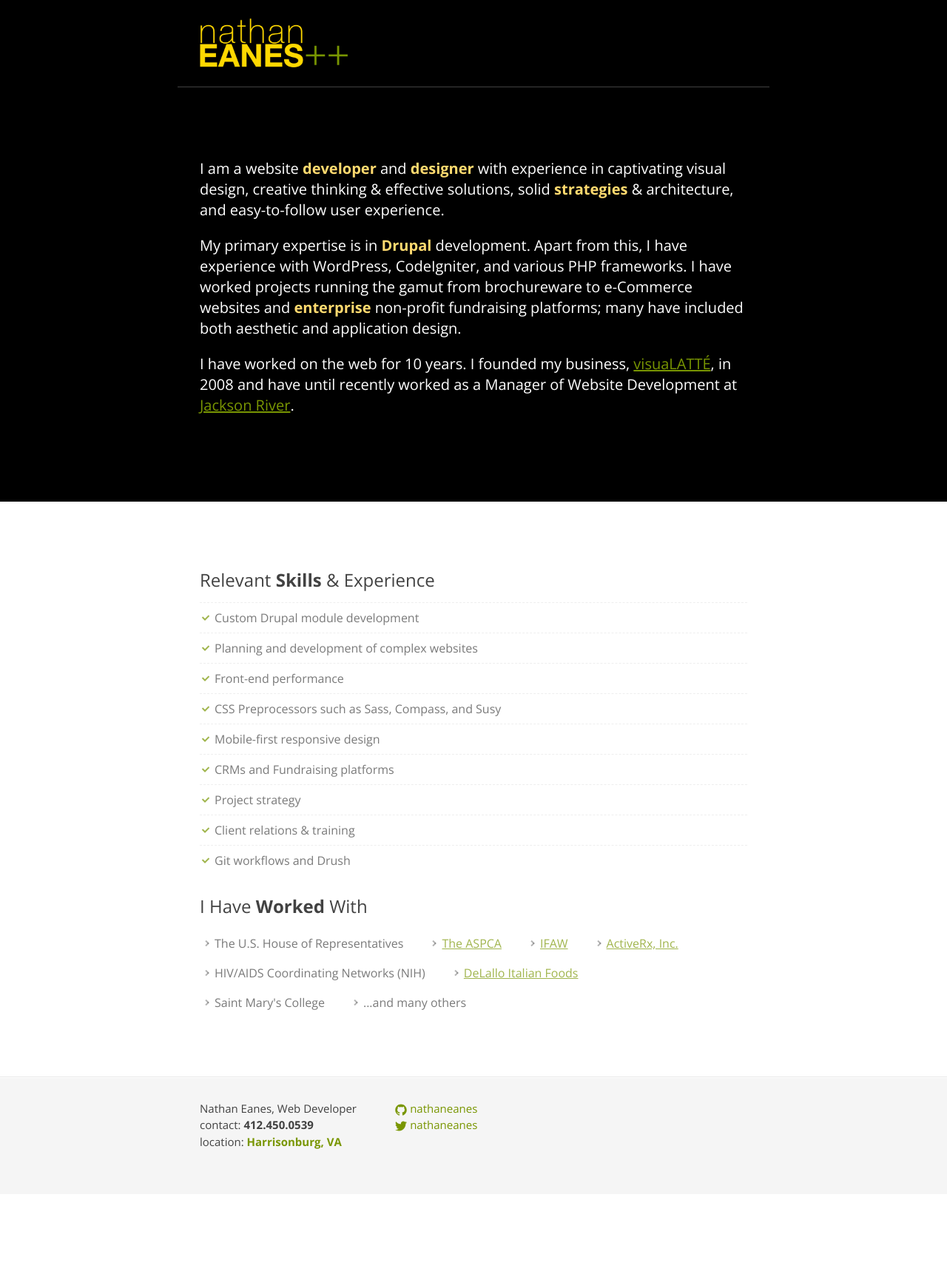
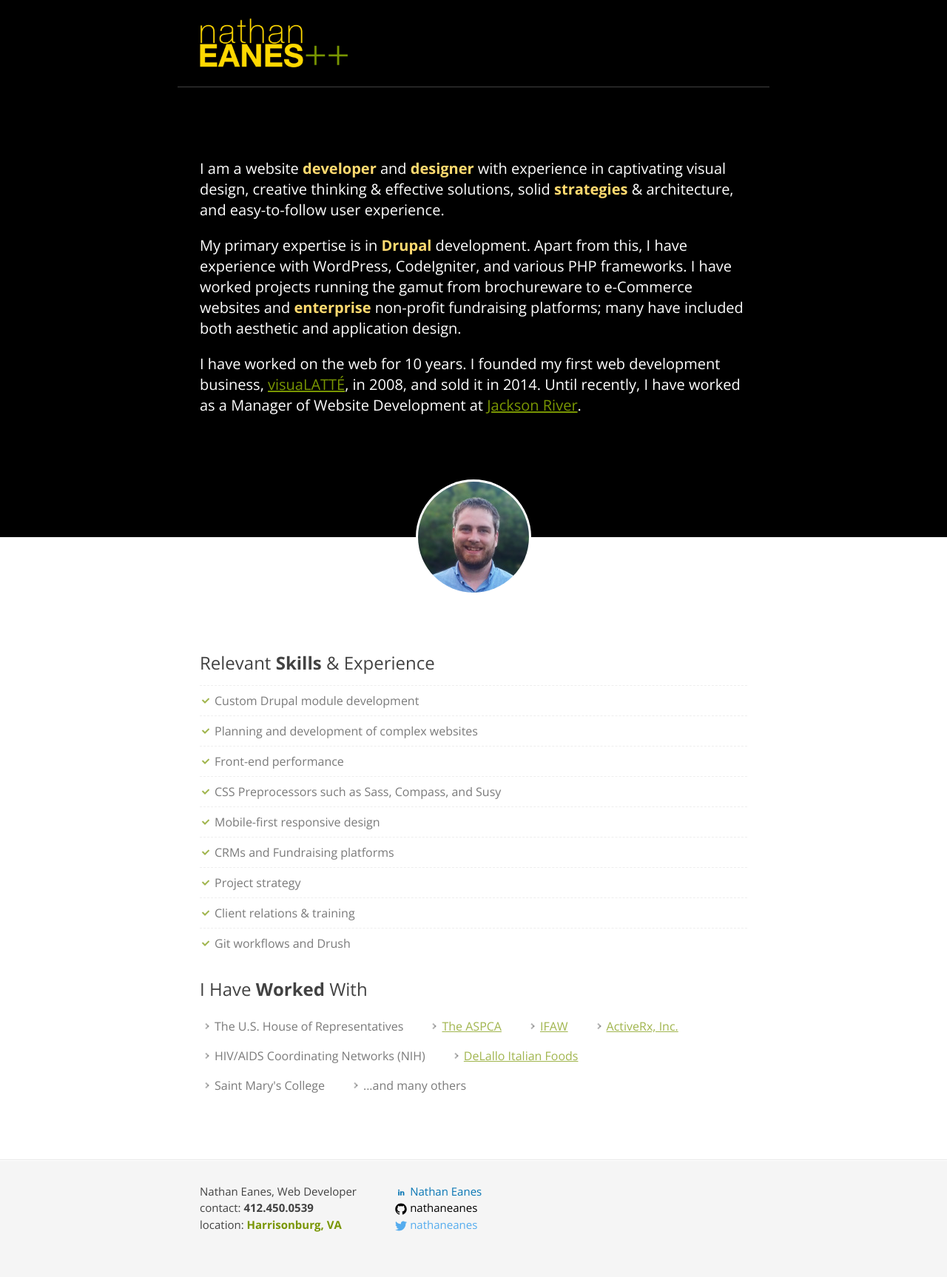
Before and after one commit to nathaneanes/nathaneanes.github.io, a Jekyll site: the page built from index.md, in a window 1280 px wide. Shown: the whole page at 74% size. Built offline with Jekyll 4.4.1, drawn with Linux system fonts in a browser that asks for light colours; before the commit the page ends 1614 px from its top, so only the background shows below that.

Commit message:
Updated site with new image and footer icon includes

```diff
--- a/_config.yml
+++ b/_config.yml
@@ -6,6 +6,8 @@ baseurl: "" # the subpath of your site, e.g. /blog/
 url: "http://nathaneanes.com" # the base hostname & protocol for your site
 twitter_username: nathaneanes
 github_username:  nathaneanes
+linkedin_id: 41552443
+linkedin_name: Nathan Eanes
 
 # Build settings
 markdown: kramdown
--- /dev/null
+++ b/_includes/_icons/github.html
@@ -0,0 +1,11 @@
+<li class="icon--github">
+  <a target="_blank" href="https://github.com/{{ site.github_username }}">
+    <span class="icon">
+      <svg viewBox="0 0 16 16">
+        <path fill="#ffffff" d="M7.999,0.431c-4.285,0-7.76,3.474-7.76,7.761 c0,3.428,2.223,6.337,5.307,7.363c0.388,0.071,0.53-0.168,0.53-0.374c0-0.184-0.007-0.672-0.01-1.32 c-2.159,0.469-2.614-1.04-2.614-1.04c-0.353-0.896-0.862-1.135-0.862-1.135c-0.705-0.481,0.053-0.472,0.053-0.472 c0.779,0.055,1.189,0.8,1.189,0.8c0.692,1.186,1.816,0.843,2.258,0.645c0.071-0.502,0.271-0.843,0.493-1.037 C4.86,11.425,3.049,10.76,3.049,7.786c0-0.847,0.302-1.54,0.799-2.082C3.768,5.507,3.501,4.718,3.924,3.65 c0,0,0.652-0.209,2.134,0.796C6.677,4.273,7.34,4.187,8,4.184c0.659,0.003,1.323,0.089,1.943,0.261 c1.482-1.004,2.132-0.796,2.132-0.796c0.423,1.068,0.157,1.857,0.077,2.054c0.497,0.542,0.798,1.235,0.798,2.082 c0,2.981-1.814,3.637-3.543,3.829c0.279,0.24,0.527,0.713,0.527,1.437c0,1.037-0.01,1.874-0.01,2.129 c0,0.208,0.14,0.449,0.534,0.373c3.081-1.028,5.302-3.935,5.302-7.362C15.76,3.906,12.285,0.431,7.999,0.431z"/>
+      </svg>
+    </span>
+
+    <span class="username">{{ site.github_username }}</span>
+  </a>
+</li>
--- /dev/null
+++ b/_includes/_icons/linkedin.html
@@ -0,0 +1,14 @@
+<li class="icon--linkedin">
+  <a target="_blank" href="https://www.linkedin.com/profile/view?id={{ site.linkedin_id }}">
+    <span class="icon">
+      <svg width="40px" height="40px" viewBox="0 0 60 60" version="1.1" xmlns="http://www.w3.org/2000/svg" xmlns:xlink="http://www.w3.org/1999/xlink" xmlns:sketch="http://www.bohemiancoding.com/sketch/ns">
+
+        <path d="M22.4680392,23.7098144 L15.7808366,23.7098144 L15.7808366,44.1369537 L22.4680392,44.1369537 L22.4680392,23.7098144 Z M22.4680392,23.7098144" id="Path" fill="#FFFFFF" sketch:type="MSShapeGroup"></path>
+        <path d="M22.9084753,17.3908761 C22.8650727,15.3880081 21.4562917,13.862504 19.1686418,13.862504 C16.8809918,13.862504 15.3854057,15.3880081 15.3854057,17.3908761 C15.3854057,19.3522579 16.836788,20.9216886 19.0818366,20.9216886 L19.1245714,20.9216886 C21.4562917,20.9216886 22.9084753,19.3522579 22.9084753,17.3908761 Z M22.9084753,17.3908761" id="Path" fill="#FFFFFF" sketch:type="MSShapeGroup"></path>
+        <path d="M46.5846502,32.4246563 C46.5846502,26.1503226 43.2856534,23.2301456 38.8851658,23.2301456 C35.3347011,23.2301456 33.7450983,25.2128128 32.8575489,26.6036896 L32.8575489,23.7103567 L26.1695449,23.7103567 C26.2576856,25.6271338 26.1695449,44.137496 26.1695449,44.137496 L32.8575489,44.137496 L32.8575489,32.7292961 C32.8575489,32.1187963 32.9009514,31.5097877 33.0777669,31.0726898 C33.5610713,29.8530458 34.6614937,28.5902885 36.5089747,28.5902885 C38.9297703,28.5902885 39.8974476,30.4634101 39.8974476,33.2084226 L39.8974476,44.1369537 L46.5843832,44.1369537 L46.5846502,32.4246563 Z M46.5846502,32.4246563" id="Path" fill="#FFFFFF" sketch:type="MSShapeGroup"></path>
+
+      </svg>
+    </span>
+    <span class="username">{{ site.linkedin_name }}</span>
+  </a>
+</li>
--- /dev/null
+++ b/_includes/_icons/twitter.html
@@ -0,0 +1,12 @@
+<li class="icon--twitter">
+  <a target="_blank" href="https://twitter.com/{{ site.twitter_username }}">
+    <span class="icon">
+      <svg viewBox="0 0 16 16">
+        <path fill="#ffffff" d="M15.969,3.058c-0.586,0.26-1.217,0.436-1.878,0.515c0.675-0.405,1.194-1.045,1.438-1.809
+        c-0.632,0.375-1.332,0.647-2.076,0.793c-0.596-0.636-1.446-1.033-2.387-1.033c-1.806,0-3.27,1.464-3.27,3.27 c0,0.256,0.029,0.506,0.085,0.745C5.163,5.404,2.753,4.102,1.14,2.124C0.859,2.607,0.698,3.168,0.698,3.767 c0,1.134,0.577,2.135,1.455,2.722C1.616,6.472,1.112,6.325,0.671,6.08c0,0.014,0,0.027,0,0.041c0,1.584,1.127,2.906,2.623,3.206 C3.02,9.402,2.731,9.442,2.433,9.442c-0.211,0-0.416-0.021-0.615-0.059c0.416,1.299,1.624,2.245,3.055,2.271 c-1.119,0.877-2.529,1.4-4.061,1.4c-0.264,0-0.524-0.015-0.78-0.046c1.447,0.928,3.166,1.469,5.013,1.469 c6.015,0,9.304-4.983,9.304-9.304c0-0.142-0.003-0.283-0.009-0.423C14.976,4.29,15.531,3.714,15.969,3.058z"/>
+      </svg>
+    </span>
+
+    <span class="username">{{ site.twitter_username }}</span>
+  </a>
+</li>
--- a/_includes/footer.html
+++ b/_includes/footer.html
@@ -1,3 +1,7 @@
+<div class="profile-image">
+  <a href="https://www.linkedin.com/profile/view?id={{ site.linkedin_id }}" target="_blank"><img class="img-center" src="images/nathan-eanes1.jpg" alt="Visit me on LinkedIn" title="Visit me on LinkedIn" /></a>
+</div>
+
 <div class="prefooter">
   <div class="wrapper">
     <h2>Relevant <strong>Skills</strong> &amp; Experience</h2>
@@ -44,33 +48,16 @@
 
       <div class="footer-col  footer-col-2">
         <ul class="social-media-list">
+          {% if site.linkedin_id %}
+            {% include _icons/linkedin.html %}
+          {% endif %}
+
           {% if site.github_username %}
-          <li>
-            <a href="https://github.com/{{ site.github_username }}">
-              <span class="icon  icon--github">
-                <svg viewBox="0 0 16 16">
-                  <path fill="#ffffff" d="M7.999,0.431c-4.285,0-7.76,3.474-7.76,7.761 c0,3.428,2.223,6.337,5.307,7.363c0.388,0.071,0.53-0.168,0.53-0.374c0-0.184-0.007-0.672-0.01-1.32 c-2.159,0.469-2.614-1.04-2.614-1.04c-0.353-0.896-0.862-1.135-0.862-1.135c-0.705-0.481,0.053-0.472,0.053-0.472 c0.779,0.055,1.189,0.8,1.189,0.8c0.692,1.186,1.816,0.843,2.258,0.645c0.071-0.502,0.271-0.843,0.493-1.037 C4.86,11.425,3.049,10.76,3.049,7.786c0-0.847,0.302-1.54,0.799-2.082C3.768,5.507,3.501,4.718,3.924,3.65 c0,0,0.652-0.209,2.134,0.796C6.677,4.273,7.34,4.187,8,4.184c0.659,0.003,1.323,0.089,1.943,0.261 c1.482-1.004,2.132-0.796,2.132-0.796c0.423,1.068,0.157,1.857,0.077,2.054c0.497,0.542,0.798,1.235,0.798,2.082 c0,2.981-1.814,3.637-3.543,3.829c0.279,0.24,0.527,0.713,0.527,1.437c0,1.037-0.01,1.874-0.01,2.129 c0,0.208,0.14,0.449,0.534,0.373c3.081-1.028,5.302-3.935,5.302-7.362C15.76,3.906,12.285,0.431,7.999,0.431z"/>
-                </svg>
-              </span>
-
-              <span class="username">{{ site.github_username }}</span>
-            </a>
-          </li>
+            {% include _icons/github.html %}
           {% endif %}
 
           {% if site.twitter_username %}
-          <li>
-            <a href="https://twitter.com/{{ site.twitter_username }}">
-              <span class="icon  icon--twitter">
-                <svg viewBox="0 0 16 16">
-                  <path fill="#ffffff" d="M15.969,3.058c-0.586,0.26-1.217,0.436-1.878,0.515c0.675-0.405,1.194-1.045,1.438-1.809
-                  c-0.632,0.375-1.332,0.647-2.076,0.793c-0.596-0.636-1.446-1.033-2.387-1.033c-1.806,0-3.27,1.464-3.27,3.27 c0,0.256,0.029,0.506,0.085,0.745C5.163,5.404,2.753,4.102,1.14,2.124C0.859,2.607,0.698,3.168,0.698,3.767 c0,1.134,0.577,2.135,1.455,2.722C1.616,6.472,1.112,6.325,0.671,6.08c0,0.014,0,0.027,0,0.041c0,1.584,1.127,2.906,2.623,3.206 C3.02,9.402,2.731,9.442,2.433,9.442c-0.211,0-0.416-0.021-0.615-0.059c0.416,1.299,1.624,2.245,3.055,2.271 c-1.119,0.877-2.529,1.4-4.061,1.4c-0.264,0-0.524-0.015-0.78-0.046c1.447,0.928,3.166,1.469,5.013,1.469 c6.015,0,9.304-4.983,9.304-9.304c0-0.142-0.003-0.283-0.009-0.423C14.976,4.29,15.531,3.714,15.969,3.058z"/>
-                </svg>
-              </span>
-
-              <span class="username">{{ site.twitter_username }}</span>
-            </a>
-          </li>
+            {% include _icons/twitter.html %}
           {% endif %}
         </ul>
       </div>
--- a/_sass/_base.scss
+++ b/_sass/_base.scss
@@ -46,6 +46,21 @@ p {
 img {
   max-width: 100%;
   vertical-align: middle;
+}
+
+.img-left {
+  float: left;
+  margin: 0 1.5em 1.5em 0;
+}
+
+.img-right {
+  float: right;
+  margin: 0 0 1.5em 1.5em;
+}
+
+.img-center {
+  margin-left: auto;
+  margin-right: auto;
 }
 
 
@@ -188,15 +203,24 @@ pre {
  * Icons
  */
 .icon {
-
   > svg {
     display: inline-block;
     width: 16px;
     height: 16px;
     vertical-align: middle;
+  }
+}
 
-    path {
-      fill: $brand-green;
+svg {
+  path {
+    .icon--linkedin & {
+      fill: $linkedin-color;
+    }
+    .icon--github & {
+      fill: #000;
+    }
+    .icon--twitter & {
+      fill: $twitter-color;
     }
   }
 }
--- a/_sass/_layout.scss
+++ b/_sass/_layout.scss
@@ -140,11 +140,24 @@ ul.float {
   }
 }
 
+.profile-image {
+  margin: -78px auto;
+  padding: 3px 0;
+  border-radius: 50%;
+  width: 156px;
+  background-color: #fff;
+  text-align: center;
+  img {
+    margin: 0 auto;
+    border-radius: 50%;
+  }
+}
+
 .prefooter {
   color: $grey-color-dark;
   border-bottom: 1px solid $grey-color-light;
   background: #fff;
-  padding: 4em 0 5em;
+  padding: 8em 0 5em;
   h2 {
     margin: 1em 0 0.5em 0;
   }
@@ -159,6 +172,15 @@ ul.float {
   color: $grey-color-dark;
   padding: $spacing-unit 0;
   background: lighten($grey-color, 45%);
+  .icon--linkedin a {
+    color: $linkedin-color;
+  }
+  .icon--github a {
+    color: #000;
+  }
+  .icon--twitter a {
+    color: $twitter-color;
+  }
 }
 
 .footer-heading {
@@ -226,7 +248,7 @@ ul.float {
  * Page content
  */
 .page-content {
-  padding: 6em 0;
+  padding: 6em 0 9em 0;
   strong {
     color: $brand-yellow;
   }
--- a/css/main.scss
+++ b/css/main.scss
@@ -17,6 +17,8 @@ $text-color:       #fff;
 $background-color: #fff;
 $brand-green:      #799602;
 $brand-yellow:     #ffda6f;
+$linkedin-color:   #0976b4;
+$twitter-color:    #55acee;
 
 $grey-color:       #828282;
 $grey-color-light: lighten($grey-color, 40%);
--- a/index.md
+++ b/index.md
@@ -11,6 +11,6 @@ I am a website **developer** and **designer** with experience in captivating vis
 
 My primary expertise is in **Drupal** development. Apart from this, I have experience with WordPress, CodeIgniter, and various PHP frameworks. I have worked projects running the gamut from brochureware to e-Commerce websites and **enterprise** non-profit fundraising platforms; many have included both aesthetic and application design.
 
-I have worked on the web for 10 years. I founded my business, [visuaLATT&Eacute;](http://www.visualatte.com/), in 2008 and have until recently worked as a Manager of Website Development at [Jackson River](http://www.jacksonriver.com/).
+I have worked on the web for 10 years. I founded my first web development business, [visuaLATT&Eacute;](http://www.visualatte.com/), in 2008, and sold it in 2014. Until recently, I have worked as a Manager of Website Development at [Jackson River](http://www.jacksonriver.com/).
 
 </div>
```
Also changed, not shown: images/nathan-eanes1.jpg (added).
